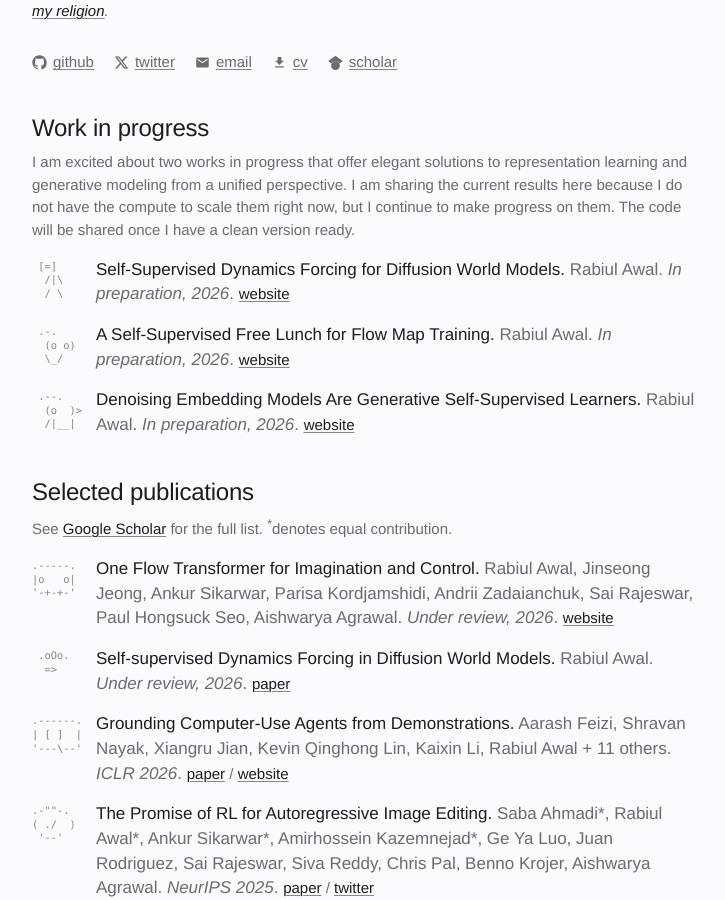
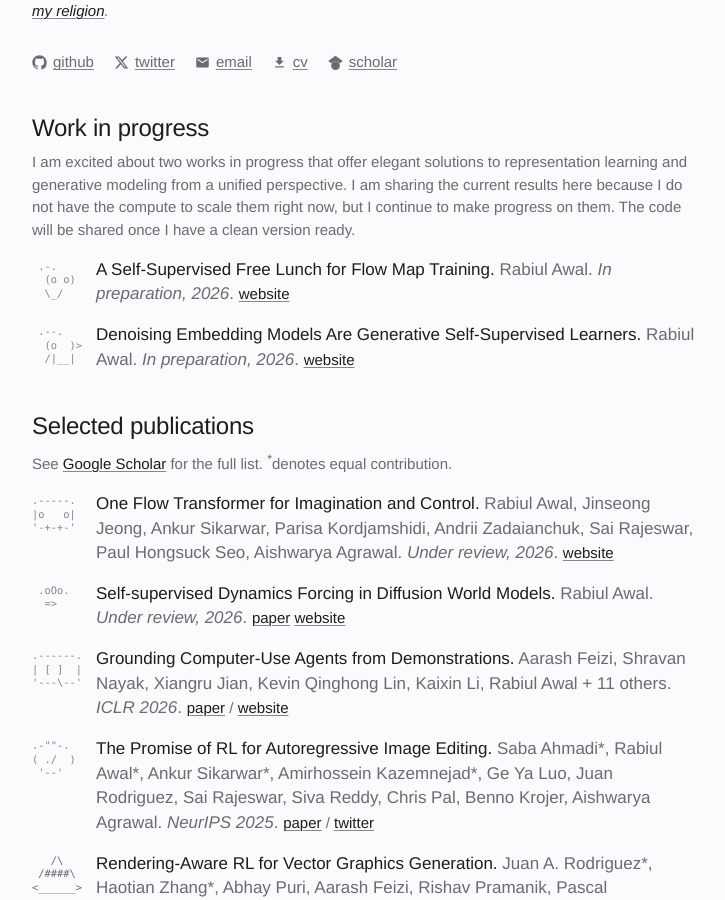
Before and after one commit to rabiulcste/rabiulcste.github.io, a Jekyll site: the page built from index.html, in a window 1280 px wide and 900 px high, scrolled down 653 px. Shown: the whole window, without its empty margins (268-993 px from the left). Built offline with Jekyll 4.4.1, drawn with Linux system fonts in a browser that asks for light colours.

Commit message:
Research list: one Dynamics Forcing entry (paper and website links), no duplicate under work in progress

```diff
--- a/_includes/pages/about-research.html
+++ b/_includes/pages/about-research.html
@@ -2,10 +2,6 @@
 <p class="publication-list-note">I am excited about two works in progress that offer elegant solutions to representation learning and generative modeling from a unified perspective. I am sharing the current results here because I do not have the compute to scale them right now, but I continue to make progress on them. The code will be shared once I have a clean version ready.</p>
 
 <div class="publication-list" aria-label="Work in progress">
-  <div class="list-entry"><pre class="entry-art" aria-hidden="true"> [=]
-  /|\
-  / \</pre><p class="entry-text"><strong class="list-entry-title">Self-Supervised Dynamics Forcing for Diffusion World Models.</strong> Rabiul Awal. <em>In preparation, 2026</em>. <span class="link-group"><a href="/dynamics-forcing/">website</a></span></p></div>
-
   <div class="list-entry"><pre class="entry-art" aria-hidden="true"> .-.
   (o o)
   \_/</pre><p class="entry-text"><strong class="list-entry-title">A Self-Supervised Free Lunch for Flow Map Training.</strong> Rabiul Awal. <em>In preparation, 2026</em>. <span class="link-group"><a href="/ifeco-flow-maps/">website</a></span></p></div>
@@ -24,7 +20,7 @@
 '-+-+-'</pre><p class="entry-text"><strong class="list-entry-title">One Flow Transformer for Imagination and Control.</strong> Rabiul Awal, Jinseong Jeong, Ankur Sikarwar, Parisa Kordjamshidi, Andrii Zadaianchuk, Sai Rajeswar, Paul Hongsuck Seo, Aishwarya Agrawal. <em>Under review, 2026</em>. <span class="link-group"><a href="/drift-world-model/">website</a></span></p></div>
 
   <div class="list-entry"><pre class="entry-art" aria-hidden="true"> .oOo.
-  =></pre><p class="entry-text"><strong class="list-entry-title">Self-supervised Dynamics Forcing in Diffusion World Models.</strong> Rabiul Awal. <em>Under review, 2026</em>. <span class="link-group"><a href="https://openreview.net/forum?id=666zLHqL0t" target="_blank" rel="noopener noreferrer">paper</a></span></p></div>
+  =></pre><p class="entry-text"><strong class="list-entry-title">Self-supervised Dynamics Forcing in Diffusion World Models.</strong> Rabiul Awal. <em>Under review, 2026</em>. <span class="link-group"><a href="https://openreview.net/forum?id=666zLHqL0t" target="_blank" rel="noopener noreferrer">paper</a> <a href="/dynamics-forcing/">website</a></span></p></div>
 
   <div class="list-entry"><pre class="entry-art" aria-hidden="true">.------.
 | [ ]  |
--- a/llms.txt
+++ b/llms.txt
@@ -15,12 +15,11 @@ This file summarizes the site for language models and AI agents. Each project pa
 
 - [One Flow Transformer for Imagination and Control (DRIFT)]({{ site.url }}/drift-world-model/): An online RL agent whose world model and policy share one Flow Transformer backbone, trained from scratch with no expert data. The actor-critic learns in imagination on the backbone's own features. A reconstruction-free next-latent prediction objective makes those features useful for control, and shortcut flow matching imagines each frame in one denoising step, using 33x fewer FLOPs per imagined transition than prior diffusion agents. Outperforms diffusion and flow baselines on Craftium and Crafter and is competitive on Atari 100k. Authors: Rabiul Awal, Jinseong Jeong, Ankur Sikarwar, Parisa Kordjamshidi, Andrii Zadaianchuk, Sai Rajeswar, Paul Hongsuck Seo, Aishwarya Agrawal. Under review, 2026. Topics: world models, diffusion world models, model-based reinforcement learning, sample-efficient RL, learning in imagination, self-predictive representations, flow matching, one-step diffusion; compared with DIAMOND and DreamerV3.
 - [Denoising Embedding Models Are Generative Self-Supervised Learners (DEM)]({{ site.url }}/dem-denoising-embeddings/): A representation trained to reproduce an image also carries its low-level details, so representation learning and generation usually need separate models. DEM separates the two within one network trained by denoising alone. It is a diffusion model at two levels, denoising the embedding of an image given another view and generating the image from that embedding, with asymmetric noise schedules. It can be read three ways: joint-embedding self-supervised prediction is its full-noise special case, it is a diffusion autoencoder (the embedding holds content and the pixel noise holds details), and it is like REPA with its own EMA teacher instead of a frozen pretrained encoder. On ImageNet-100 at 64x64, its linear probe matches DINOv2 at the same training length (77.2% against 76.2%), while its k-NN accuracy is lower (69.9% against 74.7%), and it generates without labels at FID-50k 19.5 with one network, against 12.3 for RCG, which trains three separate models. Rabiul Awal, work in progress, 2026. Topics: self-supervised learning, visual representation learning, diffusion models as representation learners, diffusion autoencoders, representation alignment (REPA), JEPA, DINOv2, unified representation learning and generation, unconditional image generation.
-- [Self-Supervised Dynamics Forcing for Diffusion World Models (Dynamics Forcing)]({{ site.url }}/dynamics-forcing/): Diffusion world models are trained to reconstruct future frames, which leaves implicit how an action changes the underlying state. Dynamics Forcing adds one training-only objective: an intermediate feature of the current frame, given the actions that follow, predicts a deeper feature of a frame up to H steps ahead from an EMA teacher, with causal attention hiding the target frame. The prediction head is removed after training and inference is unchanged. Preliminary results on real-robot video: lower FVD and LPIPS than Shortcut Forcing on BridgeData V2 from 50k training steps, lower FVD on RT-1 at 100k and on par at 125k; training continues to 250k steps. Rabiul Awal, work in progress, 2026. Topics: diffusion world models, action-conditioned video prediction, robot learning, self-supervised learning, self-predictive representations, EMA teacher, BridgeData V2, RT-1.
 - [A Self-Supervised Free Lunch for Flow Map Training (iFeCo)]({{ site.url }}/ifeco-flow-maps/): Flow-map training already evaluates a teacher on a cleaner view to build its target. iFeCo adds one consistency loss: early features of the noisier view predict the teacher's deep features of the cleaner view, with no external encoder and no extra forward pass. In preliminary ImageNet 256 results (1-step FID), it reaches the baseline's final FID 2.4 to 3.1 times sooner on Shortcut and 2.1 times sooner on LSD B/2, for example 36.95 to 28.03 on Shortcut DiT-B/2 at 1.2M steps. On MeanFlow the gain is smaller, and at XL/2 there is none. Rabiul Awal, work in progress, 2026. Topics: flow maps, one-step and few-step diffusion, MeanFlow, shortcut models, Lagrangian self-distillation (LSD), consistency models, diffusion distillation, self-distillation, representation alignment (REPA) without an external encoder.
 
 ## Selected publications
 
-- [Self-supervised Dynamics Forcing in Diffusion World Models](https://openreview.net/forum?id=666zLHqL0t): Rabiul Awal. Under review, 2026.
+- [Self-supervised Dynamics Forcing in Diffusion World Models](https://openreview.net/forum?id=666zLHqL0t): Rabiul Awal. Under review, 2026. Project page: {{ site.url }}/dynamics-forcing/. Diffusion world models are trained to reconstruct future frames, which leaves implicit how an action changes the underlying state. Dynamics Forcing adds one training-only objective: an intermediate feature of the current frame, given the actions that follow, predicts a deeper feature of a frame up to H steps ahead from an EMA teacher, with causal attention hiding the target frame. The prediction head is removed after training and inference is unchanged. Preliminary results on real-robot video: lower FVD and LPIPS than Shortcut Forcing on BridgeData V2 from 50k training steps, lower FVD on RT-1 at 100k and on par at 125k; training continues to 250k steps. Topics: diffusion world models, action-conditioned video prediction, robot learning, self-supervised learning, self-predictive representations, EMA teacher, BridgeData V2, RT-1.
 - [Grounding Computer-Use Agents from Demonstrations](https://arxiv.org/abs/2511.07332): Aarash Feizi, Shravan Nayak, Xiangru Jian, Kevin Qinghong Lin, Kaixin Li, Rabiul Awal, et al. ICLR 2026.
 - [The Promise of RL for Autoregressive Image Editing](https://arxiv.org/abs/2508.01119): Saba Ahmadi*, Rabiul Awal*, Ankur Sikarwar*, Amirhossein Kazemnejad*, et al. NeurIPS 2025.
 - [Rendering-Aware RL for Vector Graphics Generation](https://arxiv.org/abs/2505.20793): Juan A. Rodriguez*, Haotian Zhang*, et al., including Rabiul Awal. NeurIPS 2025.
```
